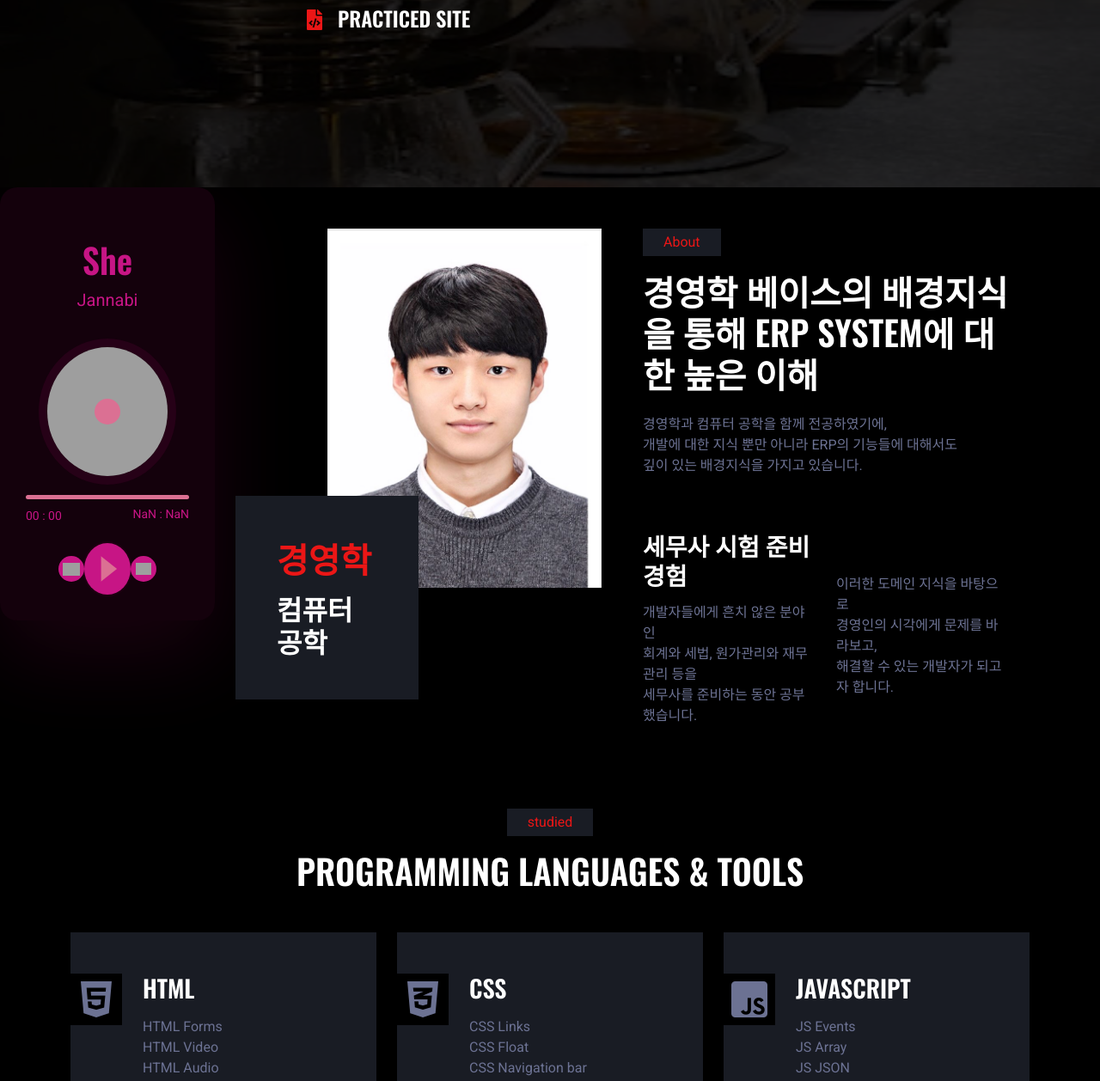
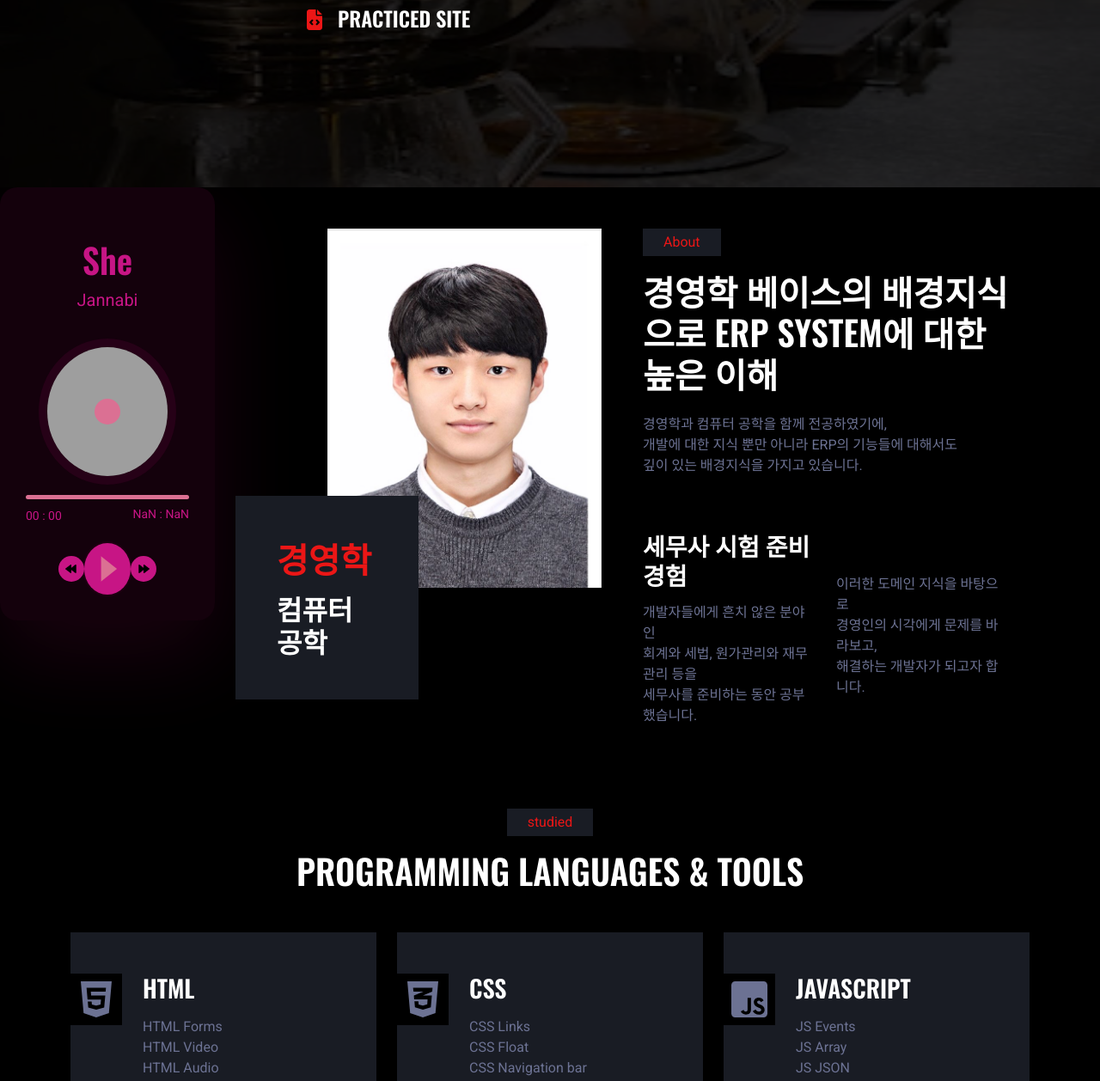
Before and after one commit to minzzy524/MSWEBPAGE, a plain HTML site: page misneong 4.10/haircut(MS)/index.html in a window 1280 px wide. Shown: the part 609-1867 px from the top of the page at 86% size. Drawn offline with nearby package versions, Linux system fonts and the light colour scheme; grey boxes are pictures that could not be loaded.

Commit message:
4.10 1:22 오디오플레이어 버튼 수정

```diff
--- a/misneong 4.10/haircut(MS)/css/musicStyle.css
+++ b/misneong 4.10/haircut(MS)/css/musicStyle.css
@@ -47,6 +47,7 @@
     text-align: center;
     text-transform: capitalize;
     color: #C71585;
+
 }
 
 #music .music-name {
--- a/misneong 4.10/haircut(MS)/index.html
+++ b/misneong 4.10/haircut(MS)/index.html
@@ -37,6 +37,7 @@
     <!-- Template Stylesheet -->
     <link href="css/style.css" rel="stylesheet">
     <script defer src="./js/youtube.js"></script>
+    <script src="https://use.fontawesome.com/releases/v6.1.0/js/all.js" crossorigin="anonymous"></script>
 </head>
 
 <body>
@@ -125,12 +126,12 @@
                 </div>
 
                 <div class="controls">
-                    <button class="btn backward-btn"><img width="20px" src="https://cdn3.iconfinder.com/data/icons/multimedia-and-media-player-solid/48/Artboard_13-512.png" alt=""></button>
+                    <button class="btn backward-btn"><img width="20px" src="img/prevbtn.png" alt=""></button>
                     <button class="play-btn pause">
                         <span></span>
                         <span></span>
                     </button>
-                    <button class="btn forward-btn"><img width="18px" src="https://pics.freeicons.io/uploads/icons/png/254296381606259998-512.png" alt=""></button>
+                    <button class="btn forward-btn"><img width="20px" src="img/nextbtn.png" alt=""></button>
                 </div>
 
             </div>
@@ -151,7 +152,7 @@
                     </div>
                     <div class="col-lg-6 wow fadeIn" data-wow-delay="0.5s">
                         <p class="d-inline-block bg-secondary text-primary py-1 px-4">About</p>
-                        <h1 class="text-uppercase mb-4">경영학 베이스의 배경지식을 통해 ERP SYSTEM에 대한 높은 이해</h1>
+                        <h1 class="text-uppercase mb-4">경영학 베이스의 배경지식으로 ERP SYSTEM에 대한 높은 이해</h1>
                         <p>
                             경영학과 컴퓨터 공학을 함께 전공하였기에,
                             <br>개발에 대한 지식 뿐만 아니라 ERP의 기능들에 대해서도
@@ -165,7 +166,7 @@
                             </div>
                             <div class="col-md-6">
                                 <h3 class="text-uppercase mb-3">&nbsp;&nbsp;&nbsp;</h3>
-                                <p class="mb-0">이러한 도메인 지식을 바탕으로 <br>경영인의 시각에게 문제를 바라보고, <br>해결할 수 있는 개발자가 되고자 합니다.</p>
+                                <p class="mb-0">이러한 도메인 지식을 바탕으로 <br>경영인의 시각에게 문제를 바라보고, <br>해결하는 개발자가 되고자 합니다.</p>
                             </div>
                         </div>
                     </div>
```
Also changed, not shown: misneong 4.10/haircut(MS)/img/nextbtn.png (added), misneong 4.10/haircut(MS)/img/prevbtn.png (added).
